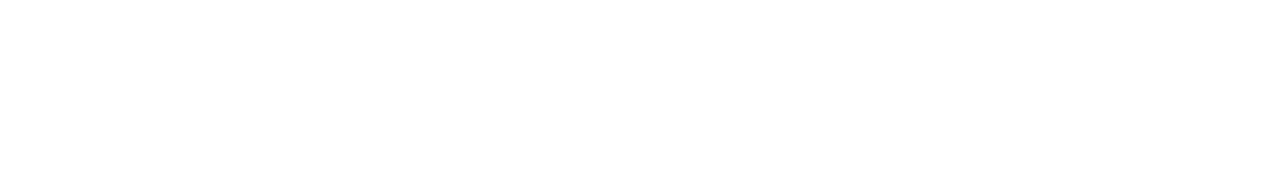
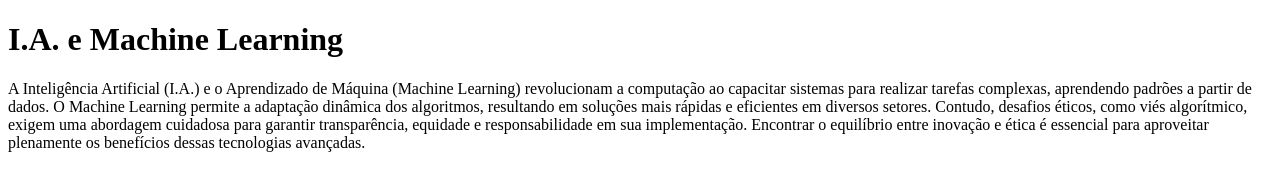
Before and after one commit to gabrielfalanga/projeto-html-fiap, a plain HTML site: page index.html in a window 1280 px wide. Drawn offline with Linux system fonts and the light colour scheme.

Commit message:
adicionando titulo e texto

```diff
--- a/index.html
+++ b/index.html
@@ -8,7 +8,20 @@ a versão do HTML que é carregada -->
   <head>
     <meta charset="UTF-8" />
     <meta name="viewport" content="width=device-width, initial-scale=1.0" />
-    <title>Document</title>
+    <title>Blog do Falanga</title>
   </head>
-  <body></body>
+  <body>
+    <h1>I.A. e Machine Learning</h1>
+    <p>
+      A Inteligência Artificial (I.A.) e o Aprendizado de Máquina (Machine
+      Learning) revolucionam a computação ao capacitar sistemas para realizar
+      tarefas complexas, aprendendo padrões a partir de dados. O Machine
+      Learning permite a adaptação dinâmica dos algoritmos, resultando em
+      soluções mais rápidas e eficientes em diversos setores. Contudo, desafios
+      éticos, como viés algorítmico, exigem uma abordagem cuidadosa para
+      garantir transparência, equidade e responsabilidade em sua implementação.
+      Encontrar o equilíbrio entre inovação e ética é essencial para aproveitar
+      plenamente os benefícios dessas tecnologias avançadas.
+    </p>
+  </body>
 </html>
```
